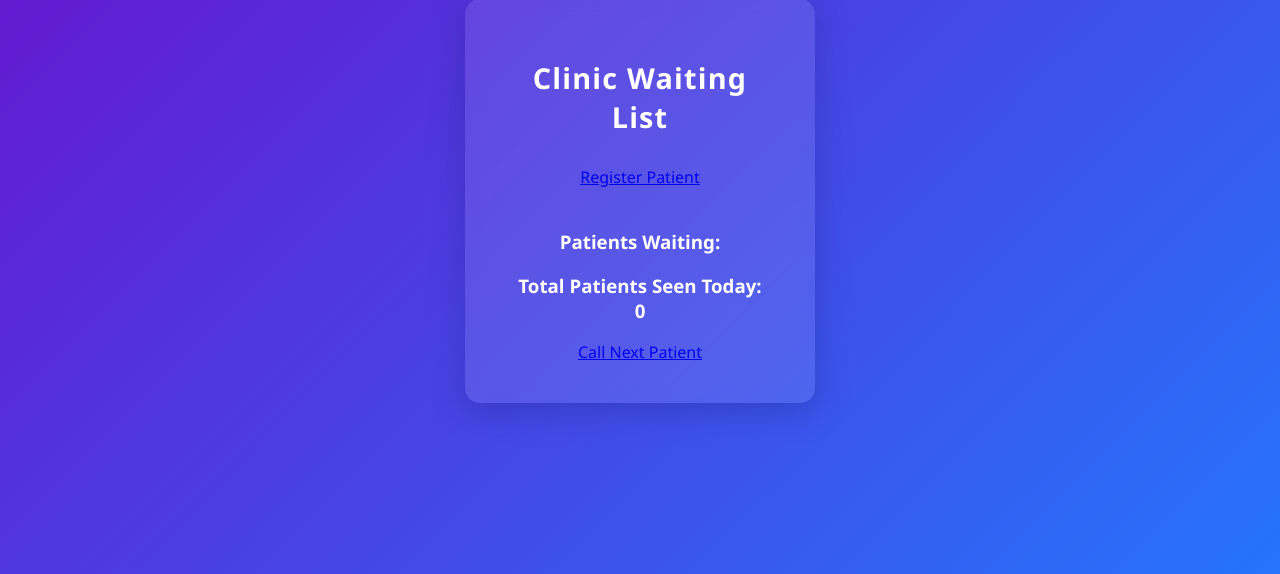
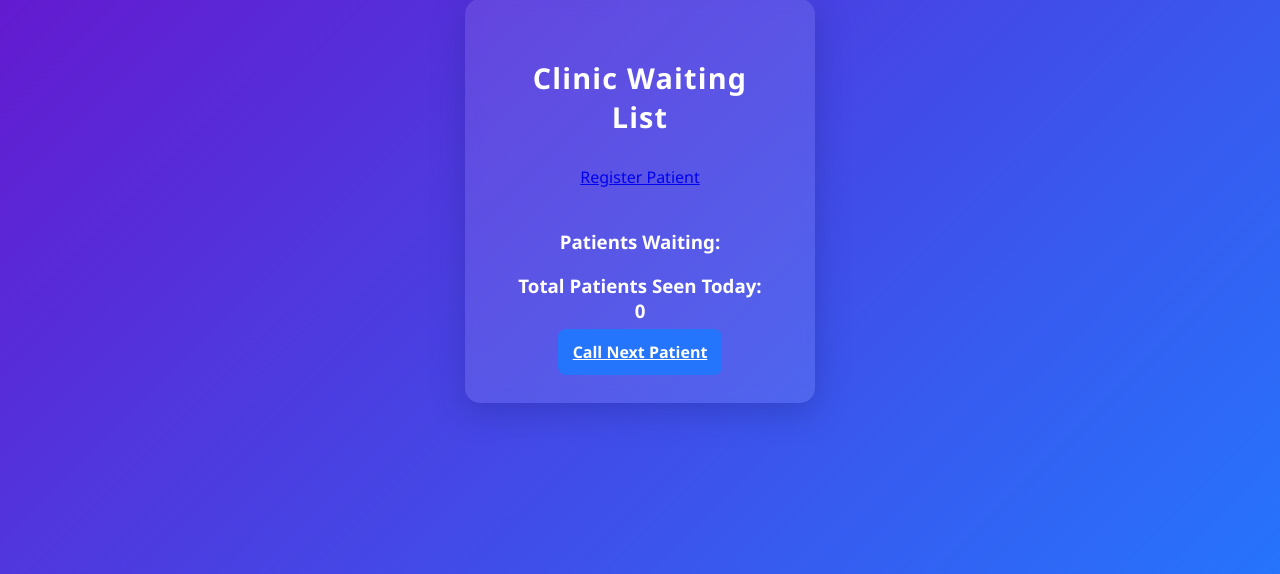
Before and after one commit to adambashi006-commits/Clinic-Registration-App, a Flask app: page / in a window 1280 px wide. Shown: the part 199-773 px from the top of the page. Run offline with Flask 3, Linux system fonts and the light colour scheme.

Commit message:
apllied 'call next patient' button design

```diff
--- a/static/styles.css
+++ b/static/styles.css
@@ -49,3 +49,26 @@ body {
   .input-text:focus {
     box-shadow: 0 0 8px 2px #2575fc;
   }
+
+  .btn {
+    padding: 12px 15px;
+    border-radius: 8px;
+    border: none;
+    background-color: #2575fc;
+    color: white;
+    font-size: 1rem;
+    font-weight: 600;
+    cursor: pointer;
+    transition: background-color 0.3s ease;
+  }
+  .btn {
+  padding: 12px 15px;
+  border-radius: 8px;
+  border: none;
+  background-color: #2575fc;
+  color: white;
+  font-size: 1rem;
+  font-weight: 600;
+  cursor: pointer;
+  transition: background-color 0.3s ease;
+}
```
